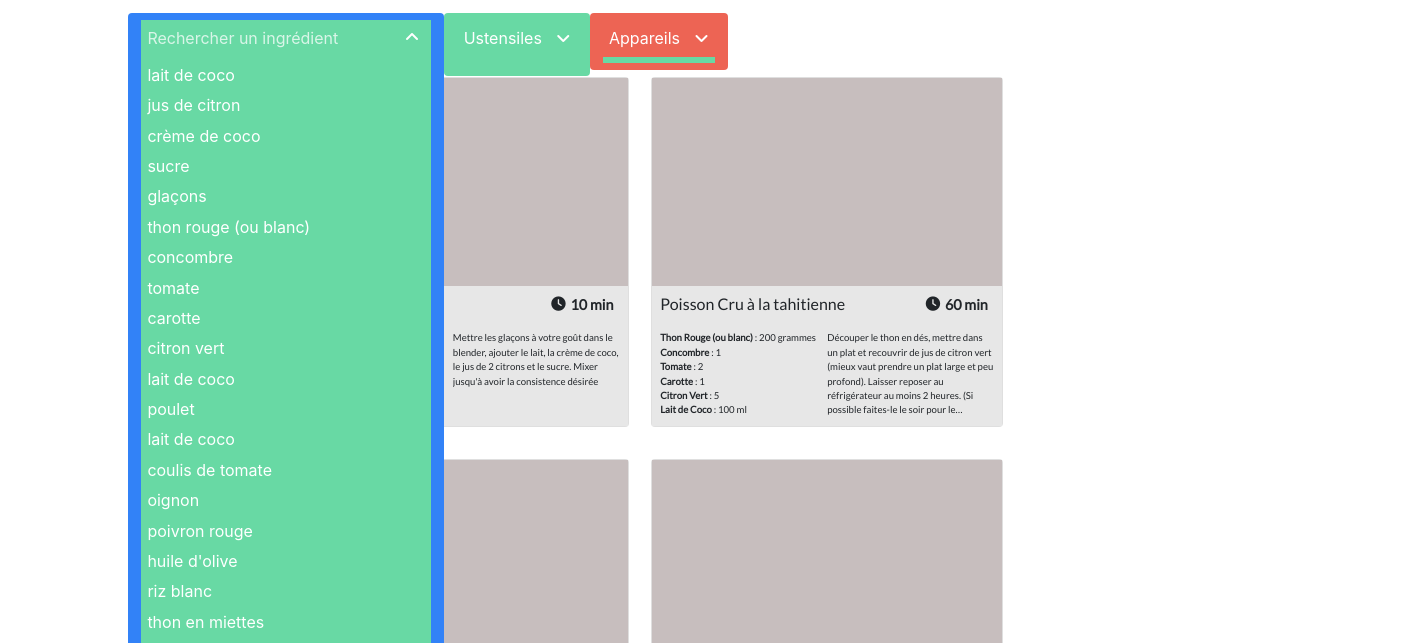
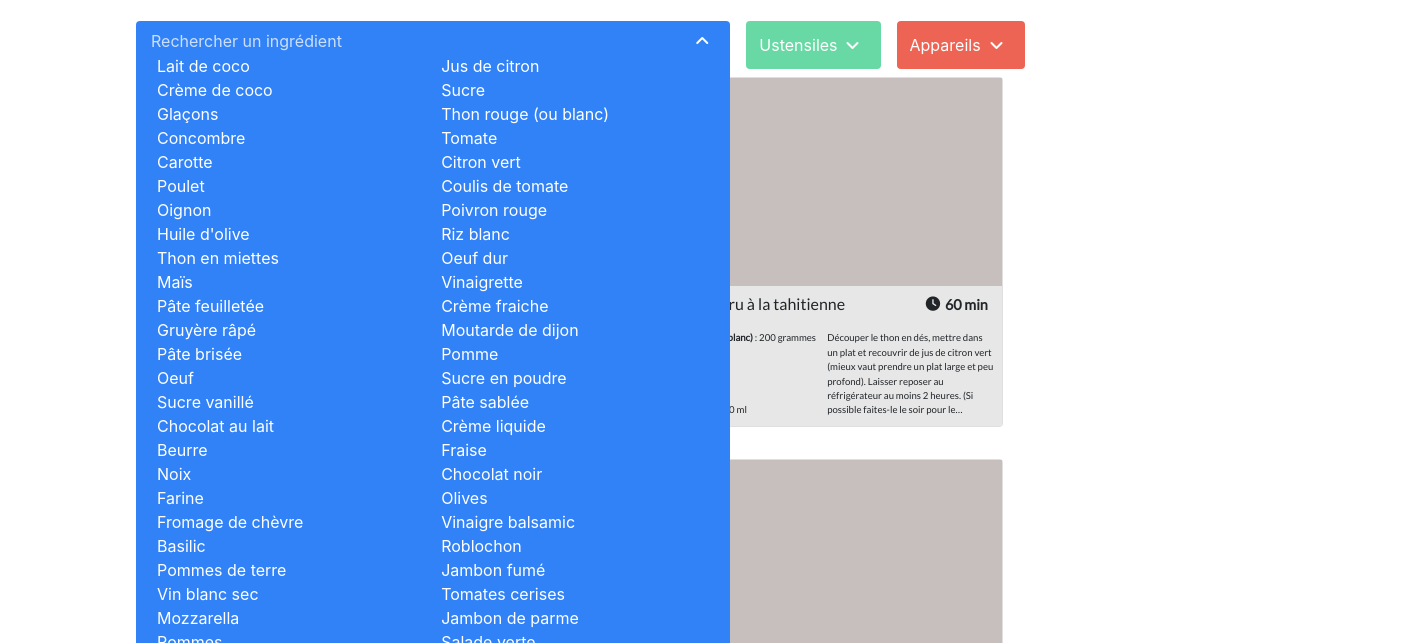
Before and after one commit to Mailys2731/LesPetitsPlats_algorythme_recherche_JS, a website: page index.html in a window 1280 px wide. Both pictures are taken after a click on the link "Ingredients". Shown: the part 157-800 px from the top of the page, 1408 px wide, since content can reach past the window. Drawn offline with nearby package versions, Linux system fonts and the light colour scheme.

Commit message:
3 filtres affichage propre : implémentation tri au click à faire

```diff
--- a/index.html
+++ b/index.html
@@ -23,54 +23,54 @@
     </header>
     <nav>
         <form class="formSearch form-inline position-relative d-block">
-            <input type="text" class="formSearch__input" placeholder="Rechercher un recette" />
+            <input type="text" class="formSearch__input" placeholder="Rechercher un recette">
         </form>
         <div id="filter">
-            <div class="filterBox btn" id="filter1">
+            <div class="filterBox btn d-flex align-items-center" id="filter1">
                 <a class="filterBox__btnIsClosed openBtn1 align-items-center">
                     <p class="my-0 ingredientsFilterText">Ingredients</p>
-                    <i class="fas fa-angle-down filterBox__icon ml-2"></i>
+                    <i class="fas fa-angle-down filterBox__icon mx-2"></i>
                 </a>
-                <div>
+                <div class="filterBox__boxOpen">
                     <div class="filterBox__btnIsOpen1  filterBox__btnIsOpen">
-                        <input type=" text " placeholder="Rechercher un ingrédient " class="inputFilter1 ">
+                        <input type="text" placeholder="Rechercher un ingrédient" class="inputFilter1">
                         <a class="closeBtn closeBtn1">
-                            <i class="fas fa-angle-up filterBox__icon "></i>
+                            <i class="fas fa-angle-up filterBox__icon mx-2"></i>
                         </a>
                     </div>
-                    <div class="ingredientsBox ">
+                    <div class="ingredientsBox filterBox__items">
                     </div>
                 </div>
             </div>
-            <div class="filterBox btn" id="filter2">
+            <div class="filterBox btn d-flex align-items-center" id="filter2">
                 <a class="filterBox__btnIsClosed openBtn2 align-items-center">
                     <p class="my-0 ustensilsFilterText">Ustensiles</p>
-                    <i class="fas fa-angle-down filterBox__icon ml-2"></i>
+                    <i class="fas fa-angle-down filterBox__icon mx-2"></i>
                 </a>
                 <div>
                     <div class="filterBox__btnIsOpen2 filterBox__btnIsOpen">
                         <input type=" text" placeholder="Rechercher un ustensile" class="inputFilter2">
-                        <a class="closeBtn closeBtn2">
+                        <a class="closeBtn closeBtn2 mx-2">
                             <i class="fas fa-angle-up filterBox__icon"></i>
                         </a>
                     </div>
-                    <div class="ustensilsBox">
+                    <div class="ustensilsBox filterBox__items">
                     </div>
                 </div>
             </div>
-            <div class="filterBox btn" id="filter3">
+            <div class="filterBox btn d-flex align-items-center" id="filter3">
                 <a class="filterBox__btnIsClosed openBtn3 align-items-center">
                     <p class="my-0 applianceFilterText">Appareils</p>
-                    <i class="fas fa-angle-down filterBox__icon ml-2"></i>
+                    <i class="fas fa-angle-down filterBox__icon mx-2"></i>
                 </a>
                 <div>
                     <div class="filterBox__btnIsOpen3 filterBox__btnIsOpen">
                         <input type=" text" placeholder="Rechercher un appareil" class="inputFilter3">
                         <a class="closeBtn closeBtn3">
-                            <i class="fas fa-angle-up filterBox__icon"></i>
+                            <i class="fas fa-angle-up filterBox__icon mx-2"></i>
                         </a>
                     </div>
-                    <div class="applianceBox">
+                    <div class="applianceBox filterBox__items">
                     </div>
                 </div>
             </div>
--- a/scripts/ingredientsFilter.js
+++ b/scripts/ingredientsFilter.js
@@ -17,12 +17,10 @@ let ingredients = [];
 let ustensils = [];
 let appliances = [];
 
-
-
 btnOpenFilter1.addEventListener("click", function() {
     btnOpenFilter1.style.display = "none";
     containBtnOpen1.style.display = "flex";
-    ingredientsBox.style.display = "block";
+    ingredientsBox.style.display = "grid";
     ingredientFilter = "Ingredients";
     itemList(ingredients, ingredientFilter, ingredientsBox);
 });
@@ -30,7 +28,7 @@ btnOpenFilter1.addEventListener("click", function() {
 btnOpenFilter2.addEventListener("click", function() {
     btnOpenFilter2.style.display = "none";
     containBtnOpen2.style.display = "flex";
-    ustensilsBox.style.display = "block";
+    ustensilsBox.style.display = "grid";
     ustensilsFilter = "Ustensiles";
     itemList(ustensils, ustensilsFilter, ustensilsBox);
 });
@@ -38,7 +36,7 @@ btnOpenFilter2.addEventListener("click", function() {
 btnOpenFilter3.addEventListener("click", function() {
     btnOpenFilter3.style.display = "none";
     containBtnOpen3.style.display = "flex";
-    applianceBox.style.display = "block";
+    applianceBox.style.display = "grid";
     applianceFilter = "Appareils";
     itemList(appliances, applianceFilter, applianceBox);
 });
@@ -117,6 +115,7 @@ const itemList = (data, filter, boxHtml) => {
                 data.push(ingredient.ingredient.toLowerCase());
             })
         })
+
     } else if (data.length == 0 && filter == "Ustensiles") {
         allRecipes.recipes.forEach((recipe) => {
             recipe.ustensils.forEach((ustensil) => {
@@ -130,49 +129,47 @@ const itemList = (data, filter, boxHtml) => {
         });
     }
 
-    data.filter(function(ele, pos) {
-        return data.indexOf(ele) == pos;
+    data = data.filter((ele, pos) => {
+        return data.indexOf(ele.toLowerCase()) == pos;
     });
 
+
     data.forEach((element) => {
+        element = element.charAt(0).toUpperCase() + element.slice(1);
         let elementText = document.createElement("a");
         elementText.textContent = element;
+        elementText.style.height = "1.5 rem"
+        elementText.style.width = "max-content"
         boxHtml.appendChild(elementText);
     });
-
 };
 
 const filterTexts = (nameFilter, input) => {
     console.log(nameFilter);
     if (nameFilter === "Ingredients") {
+
         ingredients = ingredients.filter((ingredient) => {
-            let inputTest = ingredient.indexOf(input.value) > -1;
+            let inputTest = ingredient.toLowerCase().indexOf(input.value) > -1;
             return inputTest == true;
         });
-        ingredients = ingredients.filter(function(ele, pos) {
-            return ingredients.indexOf(ele) == pos;
-        });
+
         console.log(ingredients);
         itemList(ingredients, nameFilter, ingredientsBox);
     } else if (nameFilter === "Ustensiles") {
         ustensils = ustensils.filter((ustensil) => {
-            let inputTest = ustensil.indexOf(input.value) > -1;
+            let inputTest = ustensil.toLowerCase().indexOf(input.value) > -1;
             return inputTest == true;
         });
-        ustensils = ustensils.filter(function(ele, pos) {
-            return ustensils.indexOf(ele) == pos;
-        });
+
         console.log(ustensils);
         itemList(ustensils, nameFilter, ustensilsBox);
     } else if (nameFilter === "Appareils") {
         appliances = appliances.filter((appliance) => {
             console.log(appliance)
-            let inputTest = appliance.indexOf(input.value) > -1;
+            let inputTest = appliance.toLowerCase().indexOf(input.value) > -1;
             return inputTest == true;
         });
-        appliances = appliances.filter(function(ele, pos) {
-            return appliances.indexOf(ele) == pos;
-        });
+
         console.log(appliances);
         itemList(appliances, nameFilter, applianceBox);
     }
--- a/scss/nav.scss
+++ b/scss/nav.scss
@@ -30,70 +30,64 @@
 
     #filter {
         position: absolute;
+        display: flex;
         z-index: 1000;
         margin: 1rem 0 1rem 0;
-        display: flex;
-        & :nth-child(1) {
-            background-color: #3282F7;
-            & a,
-            i,
-            p,
-            input {
-                padding: 0.2rem;
-                background: none;
-                color: #ffffff;
-                border: none;
-                 ::placeholder {
-                    color: white;
-                    opacity: 0.75;
-                }
-            }
-        }
-        & :nth-child(2) {
-            background-color: #68D9A4;
-            & a,
-            i,
-            p,
-            div,
-            input {
-                padding: 0.2rem;
-                background: none;
-                color: #ffffff;
-                border: none;
-                 ::placeholder {
-                    color: white;
-                    opacity: 0.75;
-                }
-            }
-        }
-        & :nth-child(3) {
-            background-color: #ED6454;
-            & a,
-            i,
-            p,
-            input {
-                padding: 0.2rem;
-                background: none;
-                color: #ffffff;
-                border: none;
-                 ::placeholder {
-                    color: white;
-                    opacity: 0.75;
-                }
-            }
-        }
+        width: 100%;
+    }
+
+    #filter1 {
+        background-color: #3282F7;
+    }
+
+    #filter2 {
+        background-color: #68D9A4;
+    }
+
+    #filter3 {
+        background-color: #ED6454;
     }
 
     .filterBox {
-        min-width: 4rem;
+        width: 8rem;
+        min-width: max-content;
         height: max-content;
+        min-height: 3rem;
+        color: white !important;
+        margin: 0.5rem;
         &__btnIsClosed {
             width: 100%;
+            display: flex;
+            justify-content: space-between;
         }
         & a {
             display: flex;
         }
         &__btnIsOpen {
             display: none;
+            justify-content: space-between;
+            align-items: center;
+            input {
+                border: none;
+                background: none;
+                color: #ffffff;
+            }
+             ::placeholder {
+                color: #ffffff !important;
+                opacity: 0.75;
+            }
+             :focus {
+                outline: none;
+            }
         }
     }
+
+    .filterBox__items {
+        display: grid;
+        grid: auto-flow dense / 50% 50%;
+        width: 100%;
+        & a {
+            text-align: left;
+            margin: 0 0.5rem 0 0.5rem;
+        }
+    }
```
Also changed, not shown: css/style.css, 1 other file.
